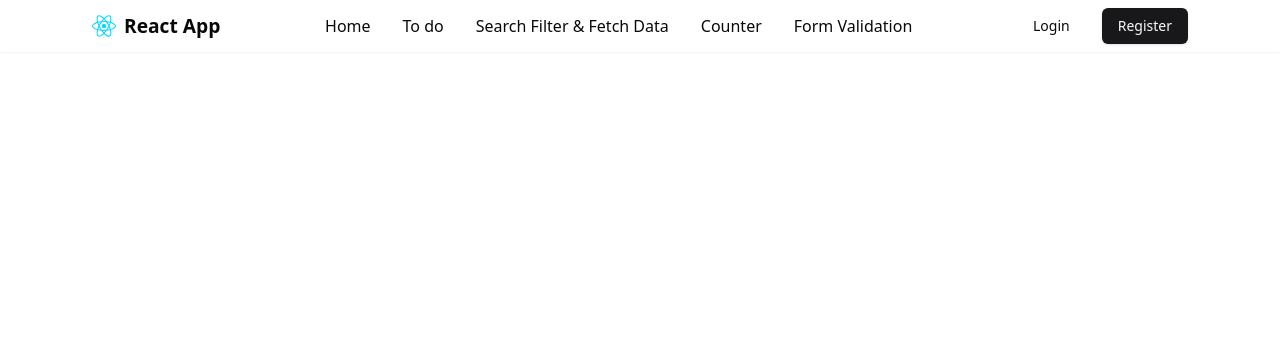
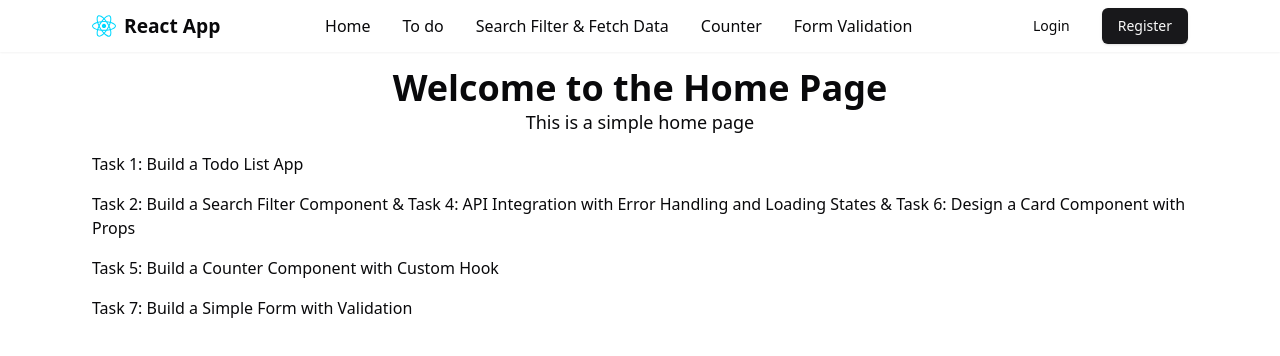
Before and after one commit to hoangng26/tdcx-fe-assessment, a React (Vite) app: page / in a window 1280 px wide. Shown: the top 356 px of the page. Built offline with nearby package versions, Linux system fonts and the light colour scheme.

Commit message:
add HomePage content; implement navigation links for tasks and enhance layout

```diff
--- a/src/pages/Home.tsx
+++ b/src/pages/Home.tsx
@@ -1,7 +1,31 @@
 import React from "react";
+import { Link } from "react-router";
 
 const HomePage: React.FC = () => {
-  return <div></div>;
+  return (
+    <div className="mx-auto w-fit">
+      <h1 className="text-center text-4xl font-bold">Welcome to the Home Page</h1>
+      <p className="text-center text-lg">This is a simple home page</p>
+
+      <ul className="mt-4 grid gap-4">
+        <li className="hover:underline">
+          <Link to="/to-do">Task 1: Build a Todo List App</Link>
+        </li>
+        <li className="hover:underline">
+          <Link to="/search-filter">
+            Task 2: Build a Search Filter Component & Task 4: API Integration with Error Handling and Loading States &
+            Task 6: Design a Card Component with Props
+          </Link>
+        </li>
+        <li className="hover:underline">
+          <Link to="/counter">Task 5: Build a Counter Component with Custom Hook</Link>
+        </li>
+        <li className="hover:underline">
+          <Link to="/validation">Task 7: Build a Simple Form with Validation</Link>
+        </li>
+      </ul>
+    </div>
+  );
 };
 
 export default HomePage;
```
